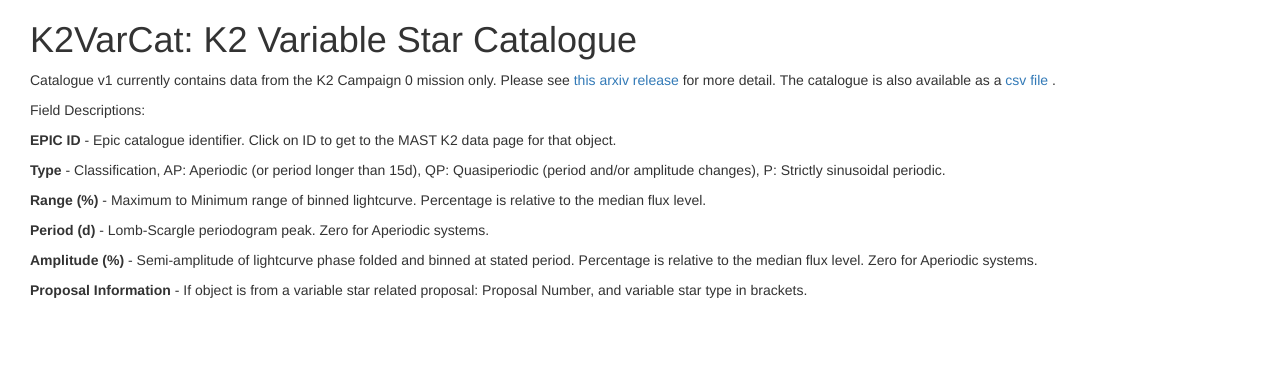
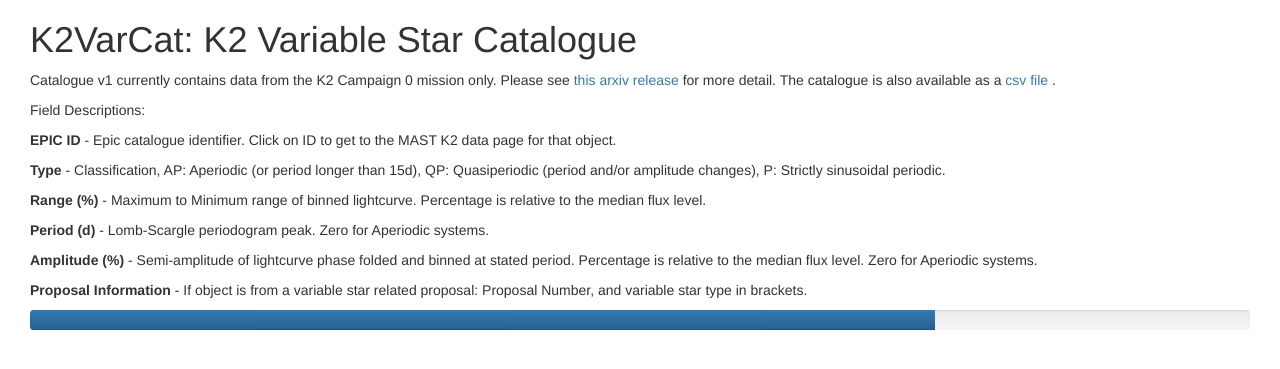
Before and after one commit to mindriot101/k2varcat, a Flask app: page / in a window 1280 px wide. Shown: the top 369 px of the page. Run offline with Flask 2, Linux system fonts and the light colour scheme; some libraries are stand-ins or nearby versions.

Commit message:
Add progressbar

```diff
--- a/k2var/static/scripts/tabletop-feed.js
+++ b/k2var/static/scripts/tabletop-feed.js
@@ -9,12 +9,25 @@
 
 // pull data from google spreadsheet
 function initializeTabletopObject(dataSpreadsheet){
+    var timer = startProgress();
     Tabletop.init({
         key: dataSpreadsheet,
-        callback: writeTableWith,
+        callback: function(dataSource) { writeTableWith(dataSource, timer); },
         simpleSheet: true,
         debug: false
     });
+}
+
+function startProgress() {
+    var $bar = $('#progress-bar');
+    return setInterval(function() {
+        updateProgress($bar.width() + 40);
+    }, 300);
+}
+
+function updateProgress(value) {
+    var $bar = $('#progress-bar');
+    $bar.width(value);
 }
 
 // create table headers
@@ -37,8 +50,12 @@
 }
 
 // create the table container and object
-function writeTableWith(dataSource){
+function writeTableWith(dataSource, timer){
+    $('#progress-bar').css('width', "100%");
+    clearInterval(timer);
 
+    // Add delay to make it look nice
+    setTimeout(function() {
         jqueryNoConflict('#demo').html('<table cellpadding="0" cellspacing="0" border="0" class="display table table-bordered table-striped" id="data-table-container"></table>');
 
         var oTable = jqueryNoConflict('#data-table-container').dataTable({
@@ -50,6 +67,8 @@
                 'sLengthMenu': '_MENU_ records per page'
             }
         });
+    }, 200);
+
 };
 
 //define two custom functions (asc and desc) for string sorting
--- a/k2var/templates/index.html
+++ b/k2var/templates/index.html
@@ -30,6 +30,17 @@
     <div class="row-fluid">
         <div class="span12">
             <div id="demo"></div>
+    </div>
+</div>
+
+<div class="row-fluid">
+    <div class="col-md-12">
+        <div id="demo">
+            <div class="progress">
+                <div id="progress-bar" class="progress-bar" role="progressbar" aria-valuenow="0" aria-valuemin="0" aria-valuemax="100" style="width: 0%">
+                    <span class="sr-only">45% Complete</span>
+                </div>
+            </div>
         </div>
     </div>
 </div>
```
Lines whose indentation alone changed are shown as unchanged.
